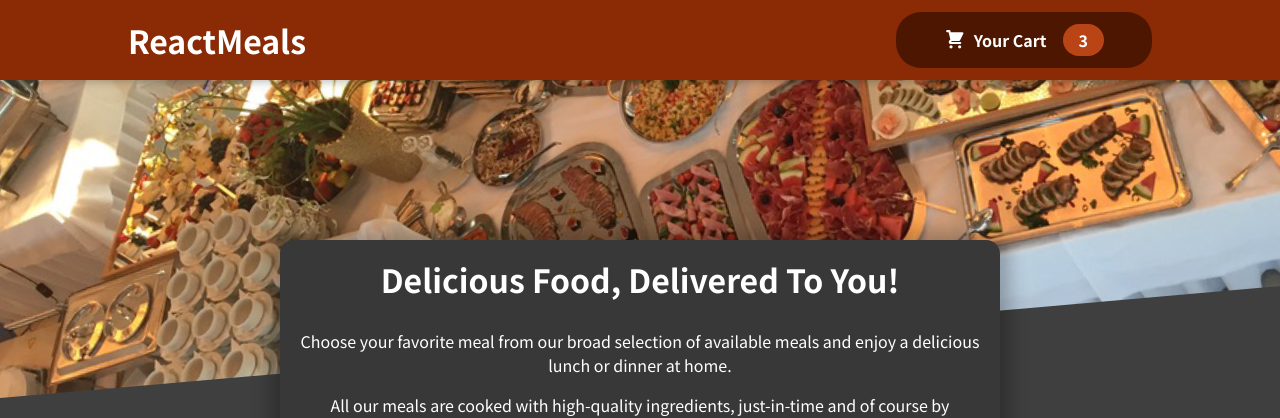
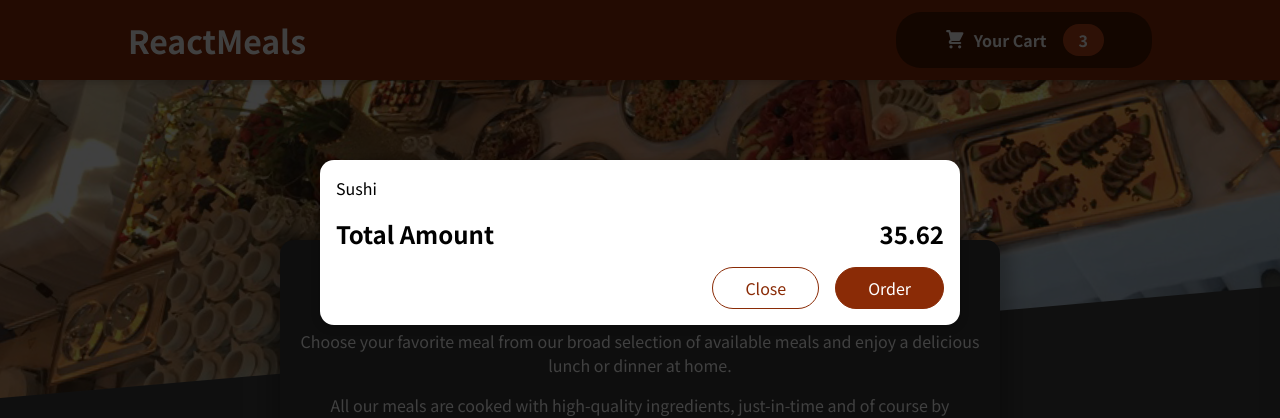
Before and after one commit to lucascouto/food-order-app, a JavaScript app: page / in a window 1280 px wide. Shown: the top 418 px of the page. Built offline with nearby package versions, Linux system fonts and the light colour scheme; the HTML template or start-up script is replaced by a standard one.

Commit message:
Create modal component

```diff
--- a/public/index.html
+++ b/public/index.html
@@ -28,6 +28,7 @@
   </head>
   <body>
     <noscript>You need to enable JavaScript to run this app.</noscript>
+    <div id="overlays"></div>
     <div id="root"></div>
     <!--
       This HTML file is a template.
--- a/src/App.js
+++ b/src/App.js
@@ -1,9 +1,11 @@
+import Cart from './components/Cart/Cart';
 import Header from './components/Layout/Header';
 import Meals from './components/Meals/Meals';
 
 function App() {
   return (
     <>
+      <Cart />
       <Header />
       <main>
         <Meals />
--- a/src/components/Cart/Cart.js
+++ b/src/components/Cart/Cart.js
@@ -1,16 +1,17 @@
+import Modal from '../UI/Modal';
 import classes from './Cart.module.css';
 
 const Cart = (props) => {
   const cartItems = (
     <ul className={classes['cart-items']}>
       {[{ id: 'c1', name: 'Sushi', amount: 2, price: 12.99 }].map((item) => (
-        <li>{item.name}</li>
+        <li key={item.id}>{item.name}</li>
       ))}
     </ul>
   );
 
   return (
-    <div>
+    <Modal>
       {cartItems}
       <div className={classes.total}>
         <span>Total Amount</span>
@@ -20,7 +21,7 @@
         <button className={classes['button--alt']}>Close</button>
         <button className={classes.button}>Order</button>
       </div>
-    </div>
+    </Modal>
   );
 };
 
--- /dev/null
+++ b/src/components/UI/Modal.js
@@ -0,0 +1,31 @@
+import ReactDOM from 'react-dom';
+
+import classes from './Modal.module.css';
+
+const Backdrop = (props) => {
+  return <div className={classes.backdrop} />;
+};
+
+const ModalOverlay = (props) => {
+  return (
+    <div className={classes.modal}>
+      <div className={classes.content}>{props.children}</div>
+    </div>
+  );
+};
+
+const portalElement = document.getElementById('overlays');
+
+const Modal = (props) => {
+  return (
+    <>
+      {ReactDOM.createPortal(<Backdrop />, portalElement)}
+      {ReactDOM.createPortal(
+        <ModalOverlay>{props.children}</ModalOverlay>,
+        portalElement
+      )}
+    </>
+  );
+};
+
+export default Modal;
--- /dev/null
+++ b/src/components/UI/Modal.module.css
@@ -0,0 +1,40 @@
+.backdrop {
+  position: fixed;
+  top: 0;
+  left: 0;
+  width: 100%;
+  height: 100vh;
+  z-index: 20;
+  background-color: rgba(0, 0, 0, 0.75);
+}
+
+.modal {
+  position: fixed;
+  top: 20vh;
+  left: 5%;
+  width: 90%;
+  background-color: white;
+  padding: 1rem;
+  border-radius: 14px;
+  box-shadow: 0 2px 8px rgba(0, 0, 0, 0.25);
+  z-index: 30;
+  animation: slide-down 300ms ease-out forwards;
+}
+
+@media (min-width: 768px) {
+  .modal {
+    width: 40rem;
+    left: calc(50% - 20rem);
+  }
+}
+
+@keyframes slide-down {
+  from {
+    opacity: 0;
+    transform: translateY(-3rem);
+  }
+  to {
+    opacity: 1;
+    transform: translateY(0);
+  }
+}
```
